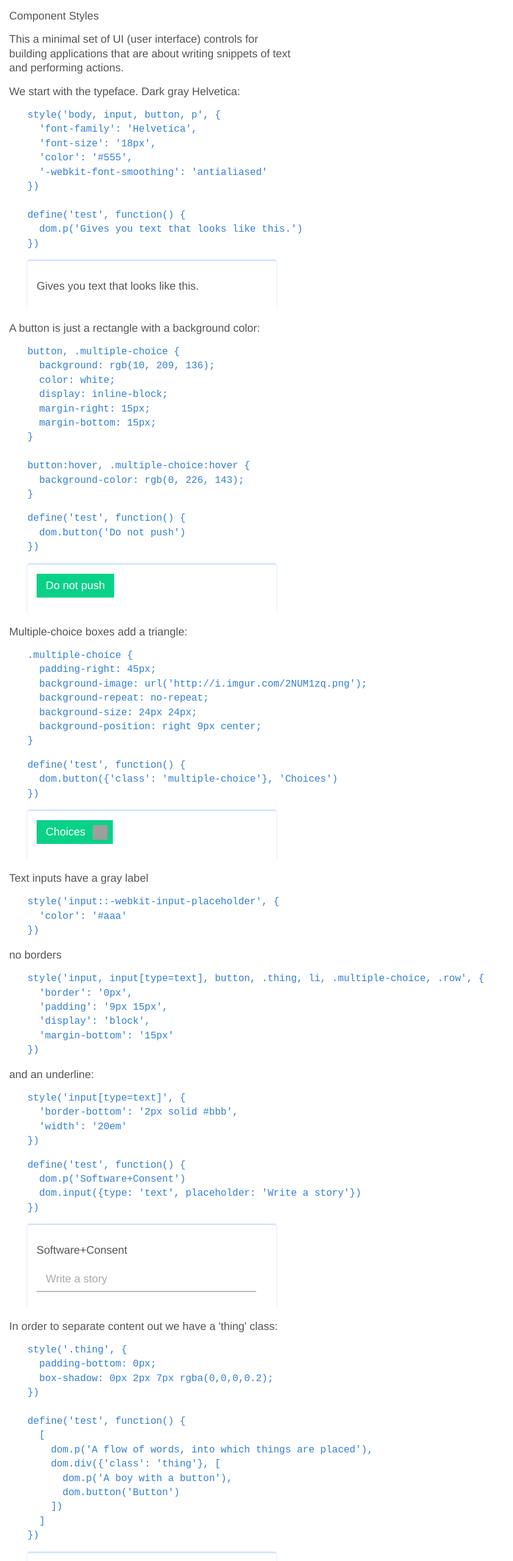
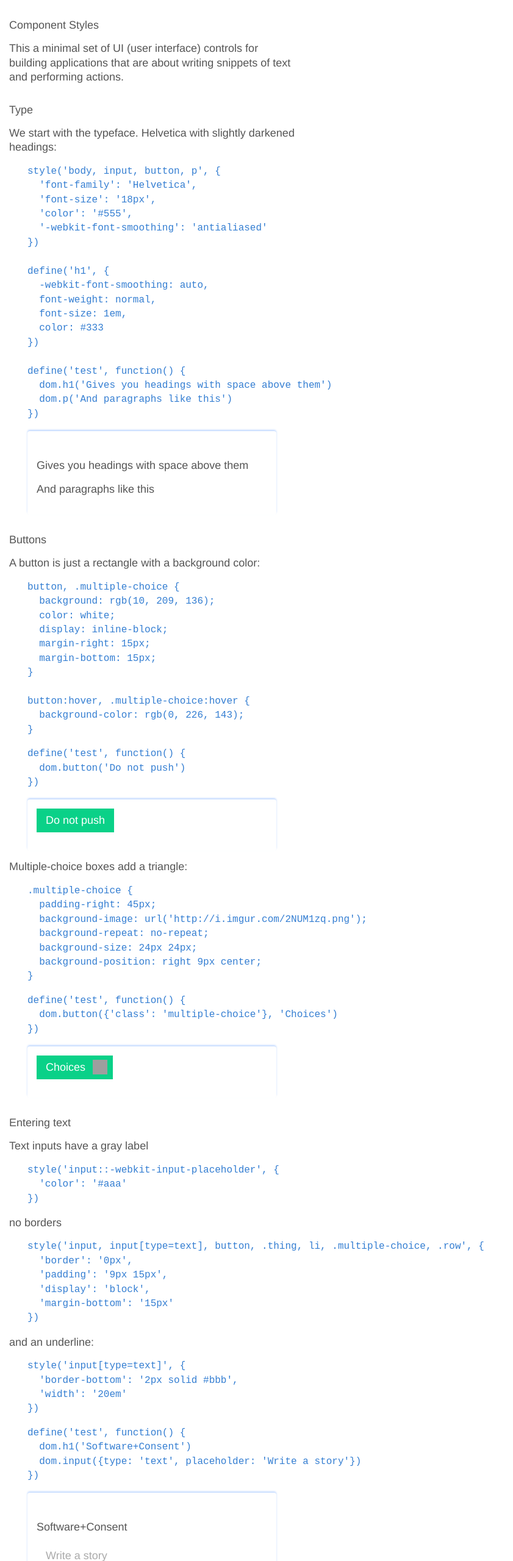
Before and after one commit to erikpukinskis/prototype-narrative-editor, a plain HTML site: page sketches/component-styles.html in a window 1280 px wide. Shown: the top 2560 px of the page at 61% size, without its empty margins (0-841 px from the left). Drawn offline with Linux system fonts and the light colour scheme; grey boxes are pictures that could not be loaded.

Commit message:
Add headings and a table of contents to the component styles

```diff
--- a/sketches/component-styles.css
+++ b/sketches/component-styles.css
@@ -5,7 +5,7 @@ body, input, button, p {
   -webkit-font-smoothing: antialiased;
 }
 
-input, input[type=text], button, .thing, li, .multiple-choice, .row {
+input, input[type=text], button, .thing, .multiple-choice, .row {
   border: 0px;
   padding: 9px 15px;
   display: block;
@@ -49,8 +49,15 @@ button:hover, .multiple-choice:hover {
   background-position: right 9px center;
 }
 
-p {
+p, h1 {
   margin: 15px 0;
+}
+
+h1 {
+  -webkit-font-smoothing: auto;
+  font-weight: normal;
+  font-size: 1em;
+  padding-top: 15px;
 }
 
 body {
--- a/sketches/component-styles.html
+++ b/sketches/component-styles.html
@@ -20,15 +20,34 @@ pre, .test-output {
   margin-right: 30px;
 }
 
+.table-of-contents {
+  margin: 0;
+  padding-left: 1.5em;
+  display: none;
+}
+
+.table-of-contents, .table-of-contents a {
+  color: #555;
+}
+
 </style>
 </head>
 <body>
 <form>
-  <p>Component Styles</p>
+  <h1>Component Styles</h1>
+
+  <ol class="table-of-contents">
+    <li><a href="#type">Type</a></li>
+    <li><a href="#buttons">Buttons</a></li>
+    <li><a href="#entering-text">Entering text</a></li>
+    <li><a href="#separation">Separation</a></li>
+  </ol>
 
   <p>This a minimal set of UI (user interface) controls for building applications that are about writing snippets of text and performing actions.</p>
 
-  <p>We start with the typeface. Dark gray Helvetica:</p>
+  <a name="type"><h1>Type</h1></a>
+
+  <p>We start with the typeface. Helvetica with slightly darkened headings:</p>
 <pre>
 style('body, input, button, p', {
   'font-family': 'Helvetica',
@@ -37,14 +56,25 @@ style('body, input, button, p', {
   '-webkit-font-smoothing': 'antialiased'
 })
 
+define('h1', {
+  -webkit-font-smoothing: auto,
+  font-weight: normal,
+  font-size: 1em,
+  color: #333
+})
+
 define('test', function() {
-  dom.p('Gives you text that looks like this.')
+  dom.h1('Gives you headings with space above them')
+  dom.p('And paragraphs like this')
 })
 </pre>
 
 <div class="test-output">
-  <p>Gives you text that looks like this.</p>
+  <h1>Gives you headings with space above them</h1>
+  <p>And paragraphs like this</p>
 </div>
+
+<a name="buttons"><h1>Buttons</h1></a>
 
 <p>A button is just a rectangle with a background color:</p>
 
@@ -95,6 +125,8 @@ define('test', function() {
         <button class="multiple-choice">Choices</div>
       </div>
 
+<a name="entering-text"><h1>Entering text</h1></a>
+
 <p>Text inputs have a gray label</p>
 
 <pre>
@@ -125,15 +157,17 @@ style('input[type=text]', {
 
 <pre>
 define('test', function() {
-  dom.p('Software+Consent')
+  dom.h1('Software+Consent')
   dom.input({type: 'text', placeholder: 'Write a story'})
 })
 </pre>
 
       <div class="test-output">
-        <p>Software+Consent</p>
+        <h1>Software+Consent</h1>
         <input type="text" placeholder="Write a story">
       </div>
+
+<a name="separation"><h1>Separation</h1></a>
 
 <p>In order to separate content out we have a 'thing' class:</p>
 
@@ -212,7 +246,7 @@ define('test', function() {
 <p>Lastly we need a few other styles to make all of the paragraphs and stuff be spaced out well:</p>
 
 <pre>
-style('p', {
+style('p, h1', {
   margin: 15px 0;
 })
 
```
Also changed, not shown: sketches/software+consent.html (+1 -1 lines).
